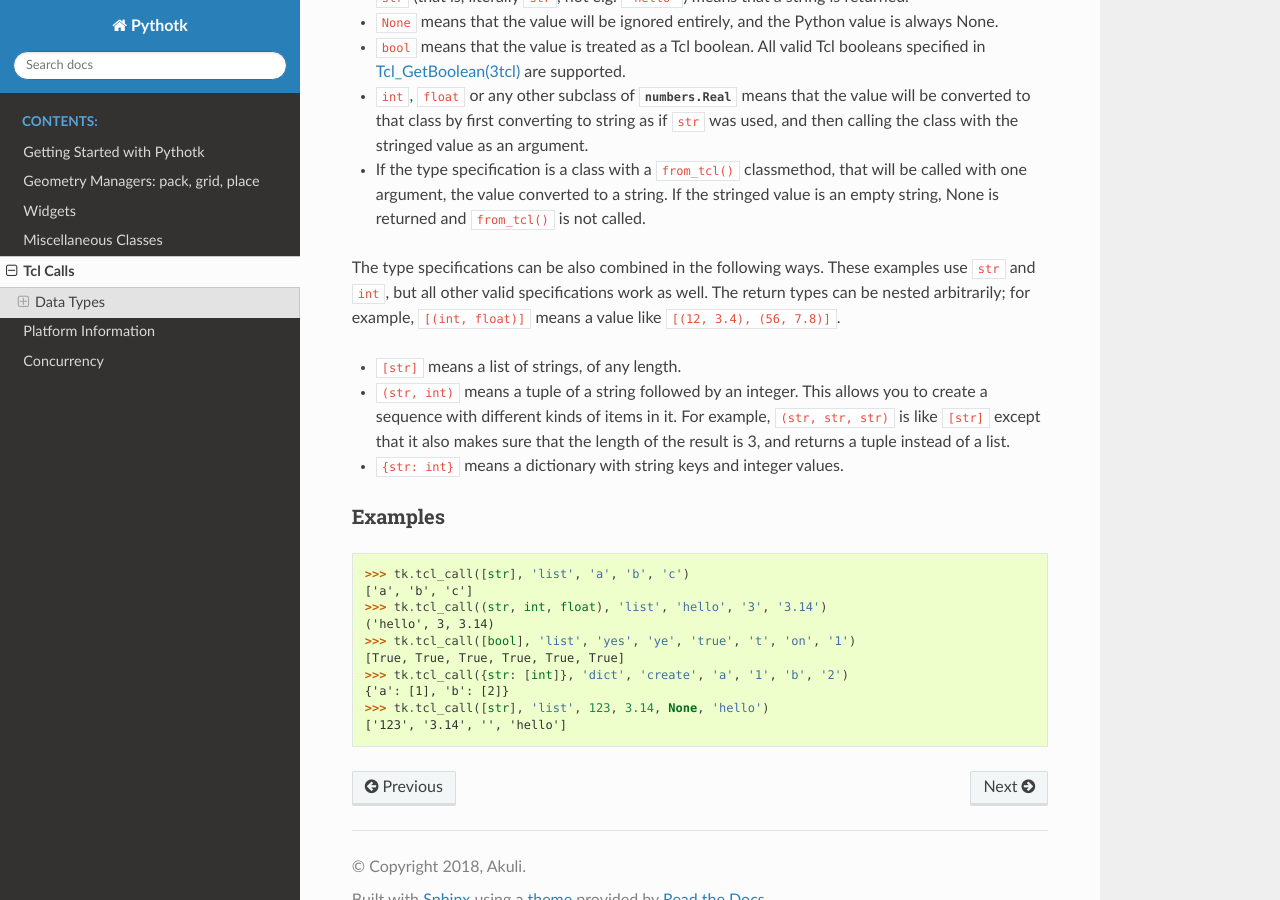
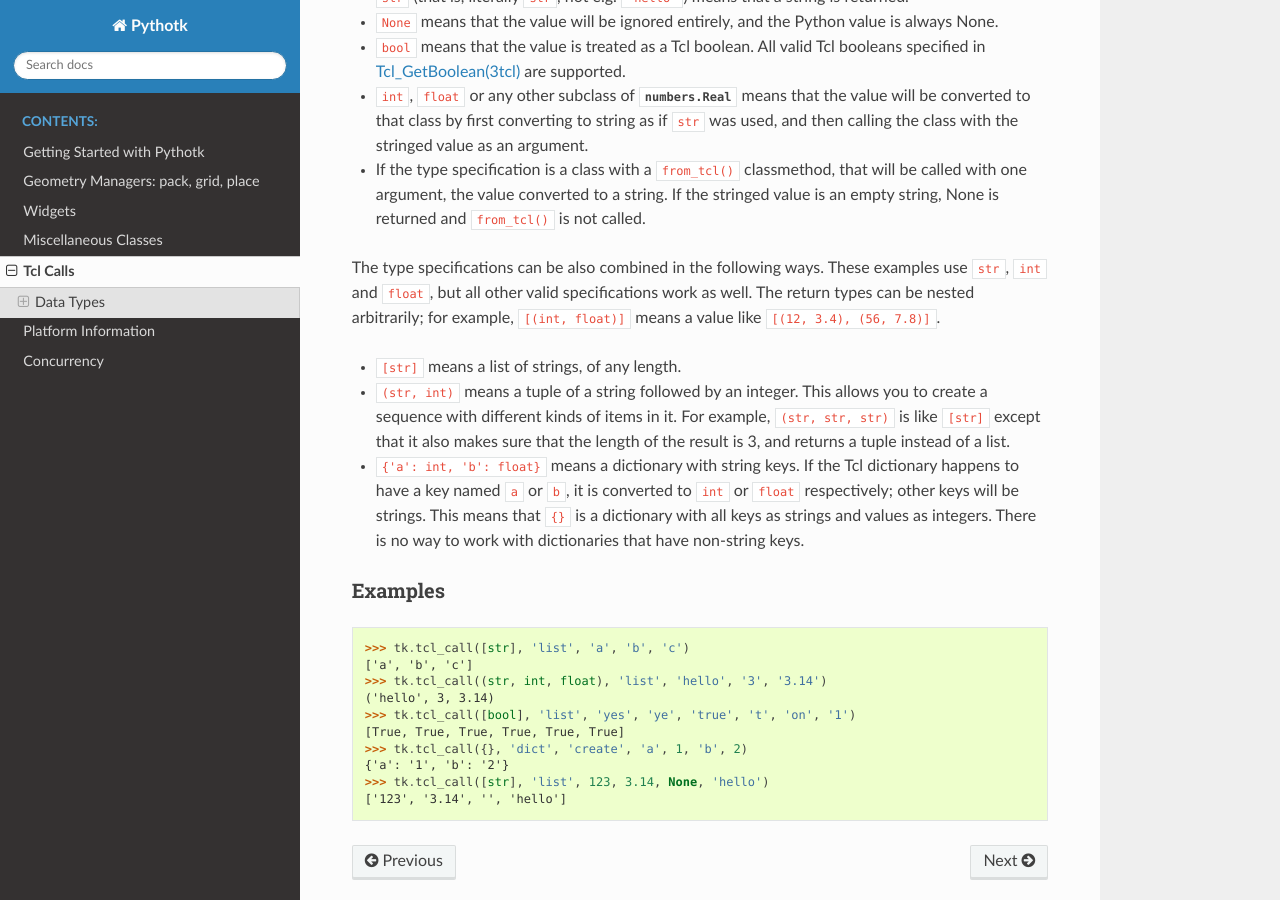
Before and after one commit to Akuli/teek, a Sphinx documentation site: the page built from docs/tcl-calls.rst, in a window 1280 px wide and 900 px high, scrolled down 1699 px. Built offline with Sphinx 7.4.7 and the Read the Docs theme 2.0.0, drawn with Linux system fonts in a browser that asks for light colours.

Commit message:
update docs

```diff
--- a/docs/tcl-calls.rst
+++ b/docs/tcl-calls.rst
@@ -85,8 +85,8 @@ Python object. Here is a list of valid type specifications:
   called.
 
 The type specifications can be also combined in the following ways. These
-examples use ``str`` and ``int``, but all other valid specifications work as
-well. The return types can be nested arbitrarily; for example,
+examples use ``str``, ``int`` and ``float``, but all other valid specifications
+work as well. The return types can be nested arbitrarily; for example,
 ``[(int, float)]`` means a value like ``[(12, 3.4), (56, 7.8)]``.
 
 * ``[str]`` means a list of strings, of any length.
@@ -95,9 +95,11 @@ well. The return types can be nested arbitrarily; for example,
   example, ``(str, str, str)`` is like ``[str]`` except that it also
   makes sure that the length of the result is 3, and returns a tuple instead of
   a list.
-* ``{str: int}`` means a dictionary with string keys and integer values.
-
-.. FIXME: the ``{str: int}`` crap, it's outdated!!!
+* ``{'a': int, 'b': float}`` means a dictionary with string keys. If the Tcl
+  dictionary happens to have a key named ``a`` or ``b``, it is converted to
+  ``int`` or ``float`` respectively; other keys will be strings. This means
+  that ``{}`` is a dictionary with all keys as strings and values as integers.
+  There is no way to work with dictionaries that have non-string keys.
 
 
 Examples
@@ -109,7 +111,7 @@ Examples
 ('hello', 3, 3.14)
 >>> tk.tcl_call([bool], 'list', 'yes', 'ye', 'true', 't', 'on', '1')
 [True, True, True, True, True, True]
->>> tk.tcl_call({str: [int]}, 'dict', 'create', 'a', '1', 'b', '2')  # doctest: +SKIP
-{'a': [1], 'b': [2]}
+>>> tk.tcl_call({}, 'dict', 'create', 'a', 1, 'b', 2)  # doctest: +SKIP
+{'a': '1', 'b': '2'}
 >>> tk.tcl_call([str], 'list', 123, 3.14, None, 'hello')
 ['123', '3.14', '', 'hello']
```
